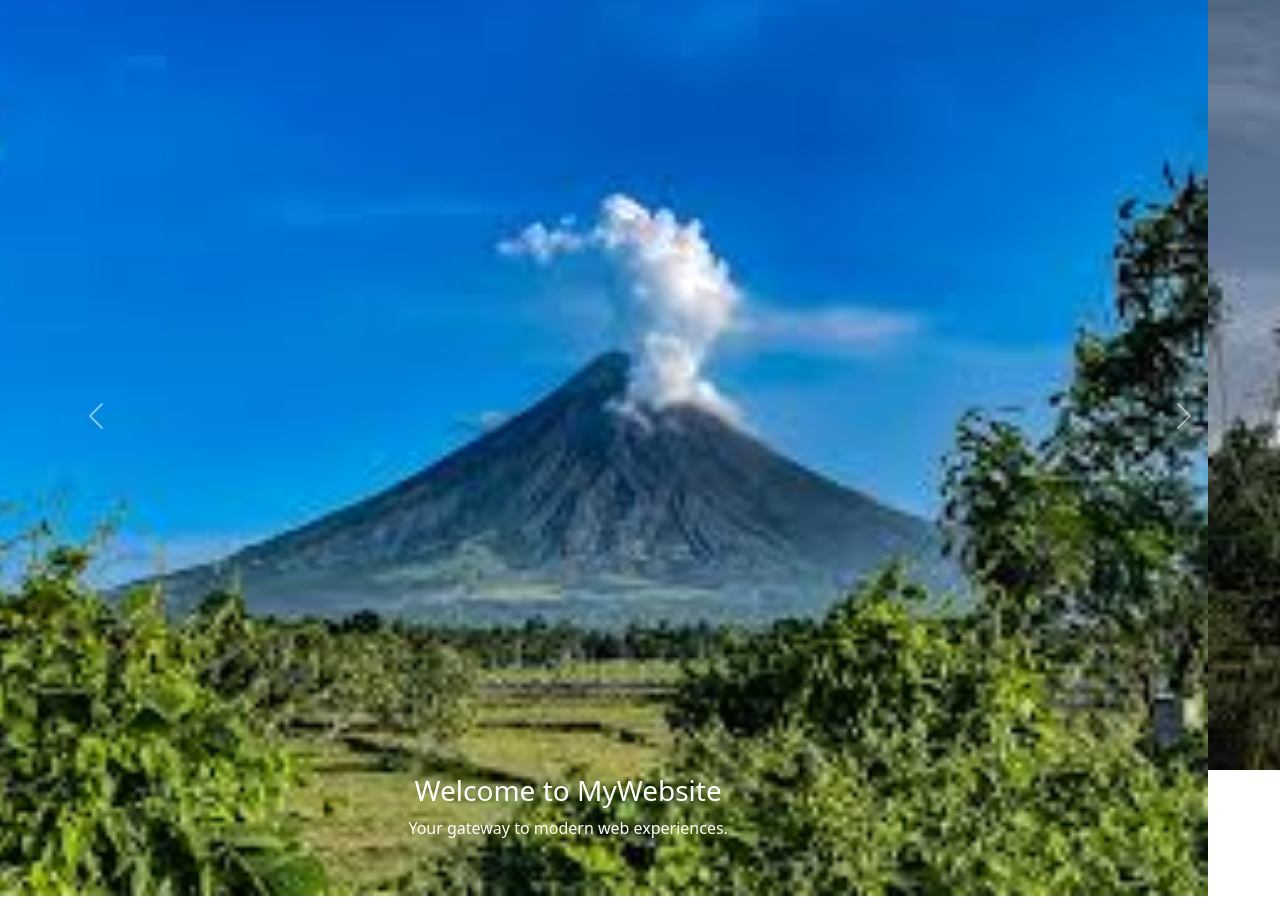
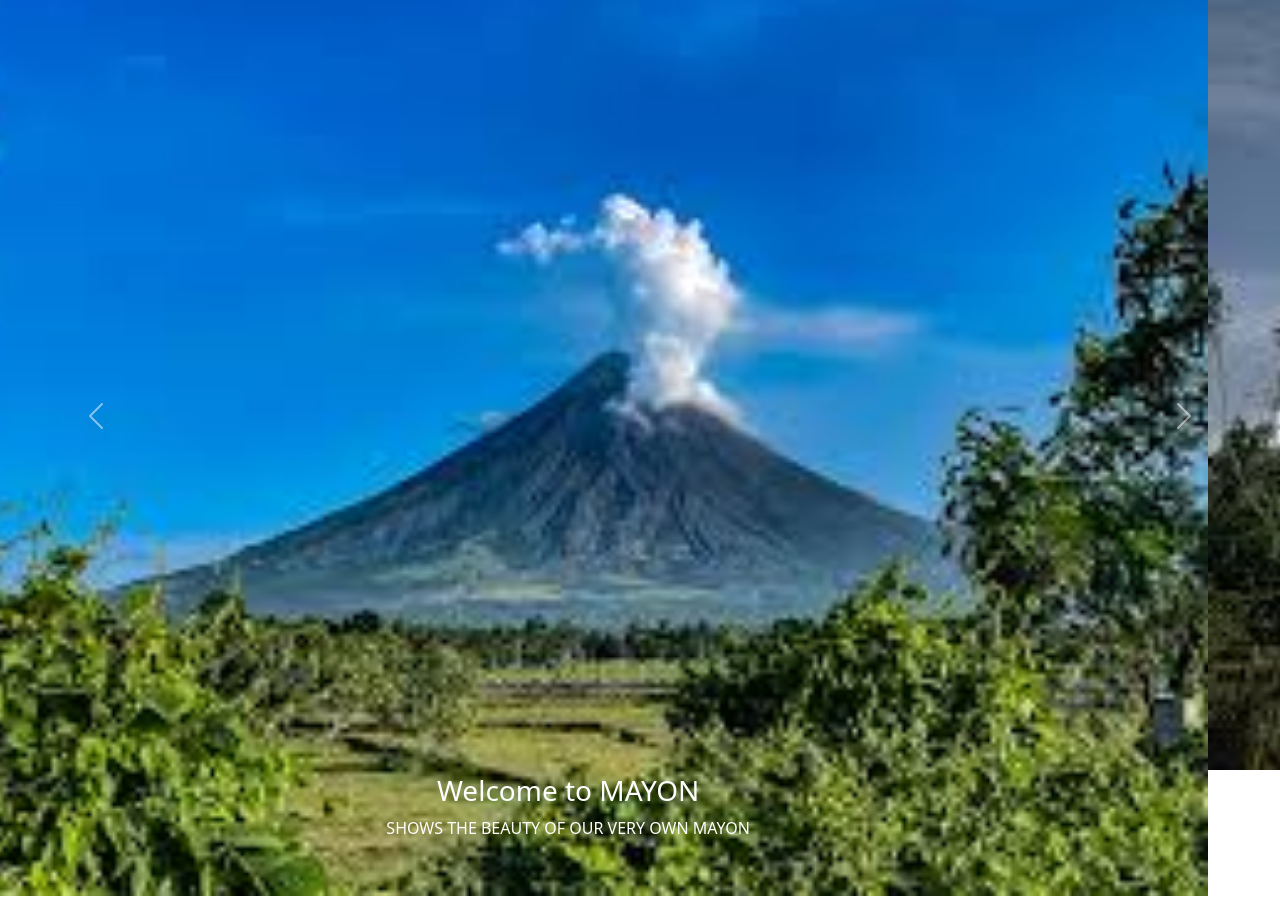
Before and after one commit to bitoytoy-gif/Week5_Bootstrap_Website, a website: page index.html in a window 1280 px wide. Shown: the part 63-961 px from the top of the page. Drawn offline with nearby package versions, Linux system fonts and the light colour scheme.

Commit message:
Update index.html

```diff
--- a/index.html
+++ b/index.html
@@ -3,7 +3,7 @@
 <head>
     <meta charset="UTF-8">
     <meta name="viewport" content="width=device-width, initial-scale=1.0">
-    <title>welcome to mayon volcano</title>
+    <title>Welcome to mayon volcano</title>
 
     <!-- Bootstrap CSS -->
 <link rel="stylesheet" href="https://cdn.jsdelivr.net/npm/bootstrap@5.3.0/dist/css/bootstrap.min.css">
@@ -33,8 +33,8 @@
           <div class="carousel-item active">
             <img src="1pic.jfif" class="d-block w-100" alt="Slide 1">
             <div class="carousel-caption">
-              <h3>Welcome to MyWebsite</h3>
-              <p>Your gateway to modern web experiences.</p>
+              <h3>Welcome to MAYON</h3>
+              <p>SHOWS THE BEAUTY OF OUR VERY OWN MAYON</p>
             </div>
           </div>
           <div class="carousel-item">
```
